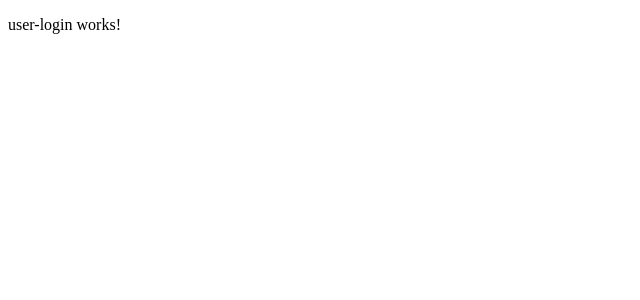
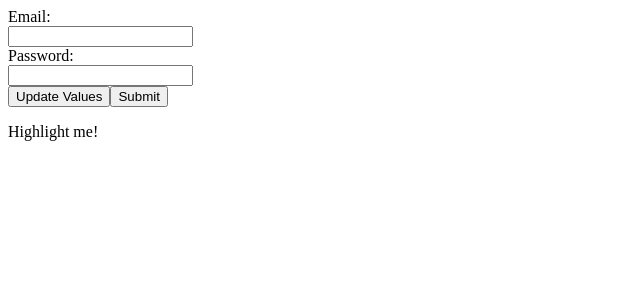
Before and after one commit to Amos-Tech-code/Angular-Tutorial, an Angular app: page / in a window 1280 px wide. Shown: the top 300 px of the page, without its empty margins (0-640 px from the left). Built offline with nearby package versions, Linux system fonts and the light colour scheme.

Commit message:
Directives

```diff
--- /dev/null
+++ b/src/app/directives/high-light-directive.ts
@@ -0,0 +1,13 @@
+import {Directive, signal} from "@angular/core";
+
+@Directive({
+  selector: '[appHighlight]',
+  host: {
+    '(mouseenter)': 'isHovered.set(true)',
+    '(mouseleave)': 'isHovered.set(false)',
+    '[style.background-color]': 'isHovered() ? "yellow" : null',
+  },
+})
+export class HighlightDirective {
+  protected isHovered = signal(false);
+}
--- a/src/app/user-login/user-login.component.html
+++ b/src/app/user-login/user-login.component.html
@@ -1 +1,23 @@
-<p>user-login works!</p>
+<div class="container">
+  <form [formGroup]="userLoginForm" (ngSubmit)="onSubmit($event)">
+
+    <div><label for="name">Email: </label></div>
+    <div><input type="text" id="name" formControlName="email"></div>
+
+    <div><label for="age">Password: </label></div>
+    <div><input type="text" id="age" formControlName="password"></div>
+
+    <!--<div><label for="email">Email: </label></div>
+    <div><input type="text" id="email" formControlName="email"></div>-->
+
+    <div>
+      <button type="button" (click)="updateValues()">Update Values</button>
+      <button type="submit" [disabled]="userLoginForm.invalid">Submit</button>
+    </div>
+
+  </form>
+
+  <div>
+    <p appHighlight>Highlight me!</p>
+  </div>
+</div>
--- a/src/app/user-login/user-login.component.ts
+++ b/src/app/user-login/user-login.component.ts
@@ -1,11 +1,43 @@
-import { Component } from '@angular/core';
+import {Component, inject} from '@angular/core';
+import {FormBuilder, FormControl, FormGroup, ReactiveFormsModule, Validators} from "@angular/forms";
+import {HighlightDirective} from "../directives/high-light-directive";
+
+interface User {
+  name: FormControl<string>;
+  age: FormControl<number>;
+  email: FormControl<string>;
+}
 
 @Component({
   selector: 'app-user-login',
-  imports: [],
+  imports: [
+    ReactiveFormsModule,
+    HighlightDirective
+  ],
   templateUrl: './user-login.component.html',
   styleUrl: './user-login.component.scss'
 })
 export class UserLoginComponent {
+  fb = inject(FormBuilder);
+
+  userLoginForm = new FormGroup({
+    // name: ['', Validators.required],
+    // age: ['', Validators.required],
+    // email: ['', Validators.required],
+    password: new FormControl('', { nonNullable: true }),
+    email: new FormControl('', { nonNullable: true }),
+  })
+
+  onSubmit(event: Event) {
+    event.preventDefault();
+    console.log(this.userLoginForm.value);
+  }
+
+  updateValues() {
+    this.userLoginForm.setValue({
+      email: "user@gmail.com",
+      password: "user"
+    });
+  }
 
 }
```
